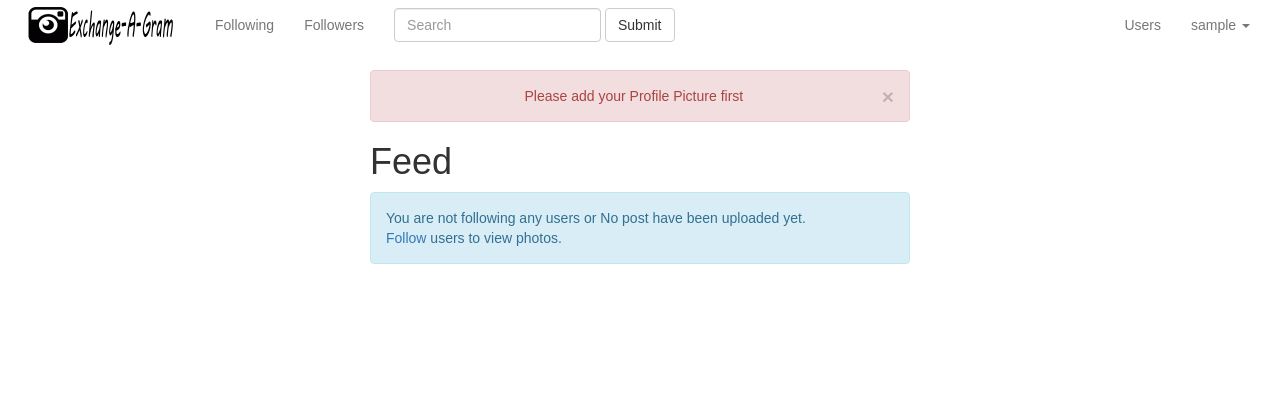
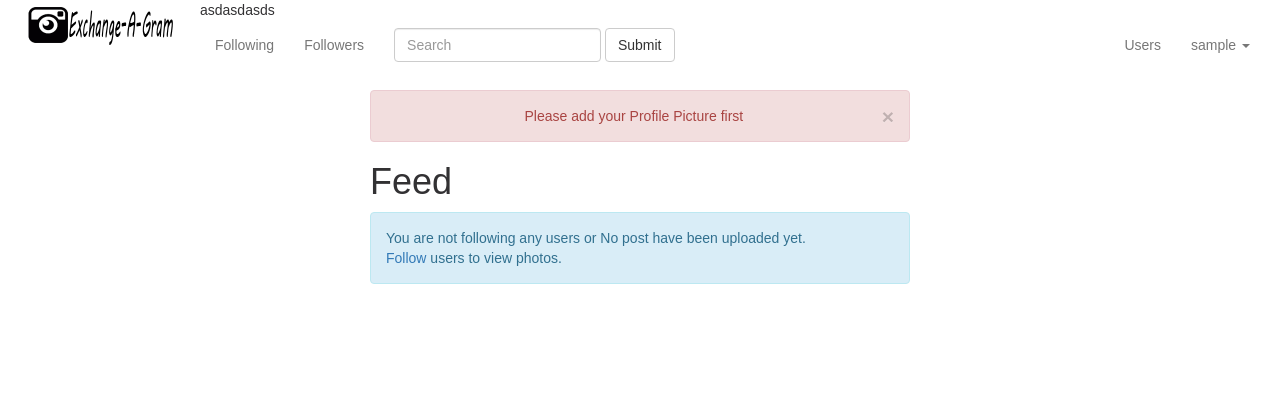
Before and after one commit to czarkhenn/instadj, a Django app: page /insta/home/ in a window 1280 px wide. Shown: the top 420 px of the page. Run offline with Django 3.2, Linux system fonts and the light colour scheme; the visitor is signed in with stand-in values (Sample User, id 1); data comes from the database, SQL or seed files in the repository; some libraries are stand-ins or nearby versions.

Commit message:
added shit

```diff
--- a/dj-instagram-master/djinstagram/instaapp/templates/instaapp/includes/nav.html
+++ b/dj-instagram-master/djinstagram/instaapp/templates/instaapp/includes/nav.html
@@ -12,7 +12,7 @@
         </div>
         {% if user.is_authenticated %}
 
-
+        asdasdasds
         <!-- Collect the nav links, forms, and other content for toggling -->
         <div class="collapse navbar-collapse" id="bs-example-navbar-collapse-1">
             <ul class="nav navbar-nav">
```
